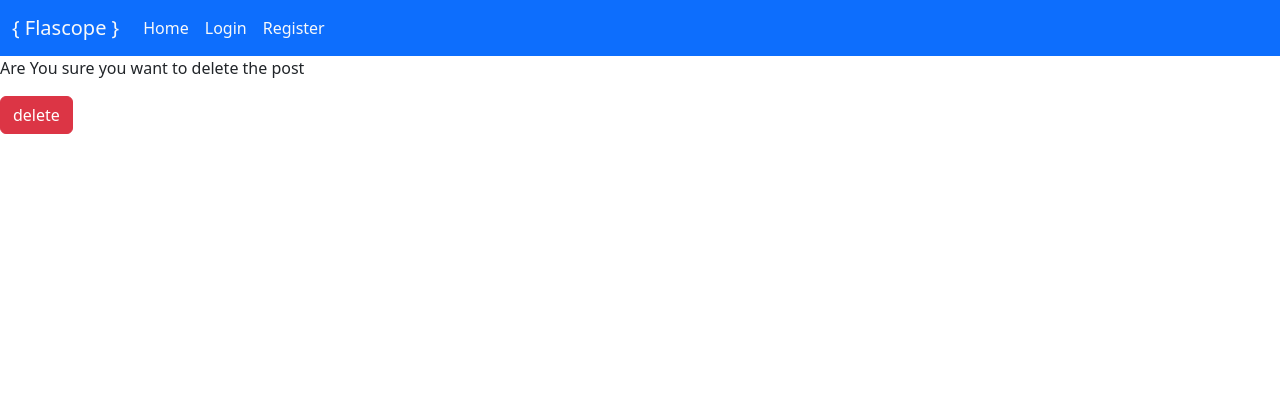
After one commit to mahmoudramadan0040/Social-App, a Flask app: page /delete/post/1 in a window 1280 px wide. The commit adds this page. Shown: the top 420 px of the page. Run offline with Flask 3, Linux system fonts and the light colour scheme; some libraries are stand-ins or nearby versions.

Commit message:
Make update and delete functionality to the post

```diff
--- a/flask_app/routes.py
+++ b/flask_app/routes.py
@@ -133,7 +133,7 @@ def list_post():
 #         if post:
 #             return render_template('',post=post)
 
-@app.route('/post/<int:id>/update',methods=['GET','POST'])
+@app.route('/post/update/<int:id>', methods=['GET','POST'])
 def update_post(id):
     post= Post.query.filter_by(id=id).first()
     if post:
@@ -142,10 +142,10 @@ def update_post(id):
             form.populate_obj(post)
             db.session.add(post)
             db.session.commit()
-            return redirect(url_for('home'))
-        return render_template('posts/create.html', data={'form':form})
+            return redirect(url_for('profile'))
+        return render_template('/posts/create.html', data={'form':form})
     else:
-        return "Post not exists to update !"
+        return "Post does not exists to update !"
 
 # @app.route('/post/<int:id>/delete',methods=['GET','POST'])
 # def delete_post(id):
@@ -158,3 +158,13 @@ def update_post(id):
 def logout():
     logout_user()
     return redirect(url_for('login'))
+
+
+@app.route('/delete/post/<int:id>', methods=['GET','POST'])
+def delete(id):
+    if request.method == 'POST':
+        post = Post.query.filter_by(id = id).first()
+        db.session.delete(post)
+        db.session.commit()
+        return redirect(url_for('profile'))
+    return render_template('delete.html')
--- /dev/null
+++ b/flask_app/templates/delete.html
@@ -0,0 +1,7 @@
+{% extends 'base.html' %}
+{% block content %}
+<form method="post">
+  <p> Are You sure you want to delete the post</p>
+  <input type="submit" value="delete" class="btn btn-danger">
+</form>
+{% endblock %}
--- a/flask_app/templates/profile.html
+++ b/flask_app/templates/profile.html
@@ -42,6 +42,10 @@
       <h4 class="card-subtitle mb-2 post_title ">{{ post.title }}</h4>
       <p class="card-text"> {{ post.content }} </p>
     </div>
+    <div>
+      <a href="/delete/post/{{post.id}}" class="btn btn-danger"> Delete </a>
+      <a href="/post/update/{{post.id}}" class="btn btn-warning"> Update </a>
+    </div>
 </div>
   {% endfor %}
 </div>
```
